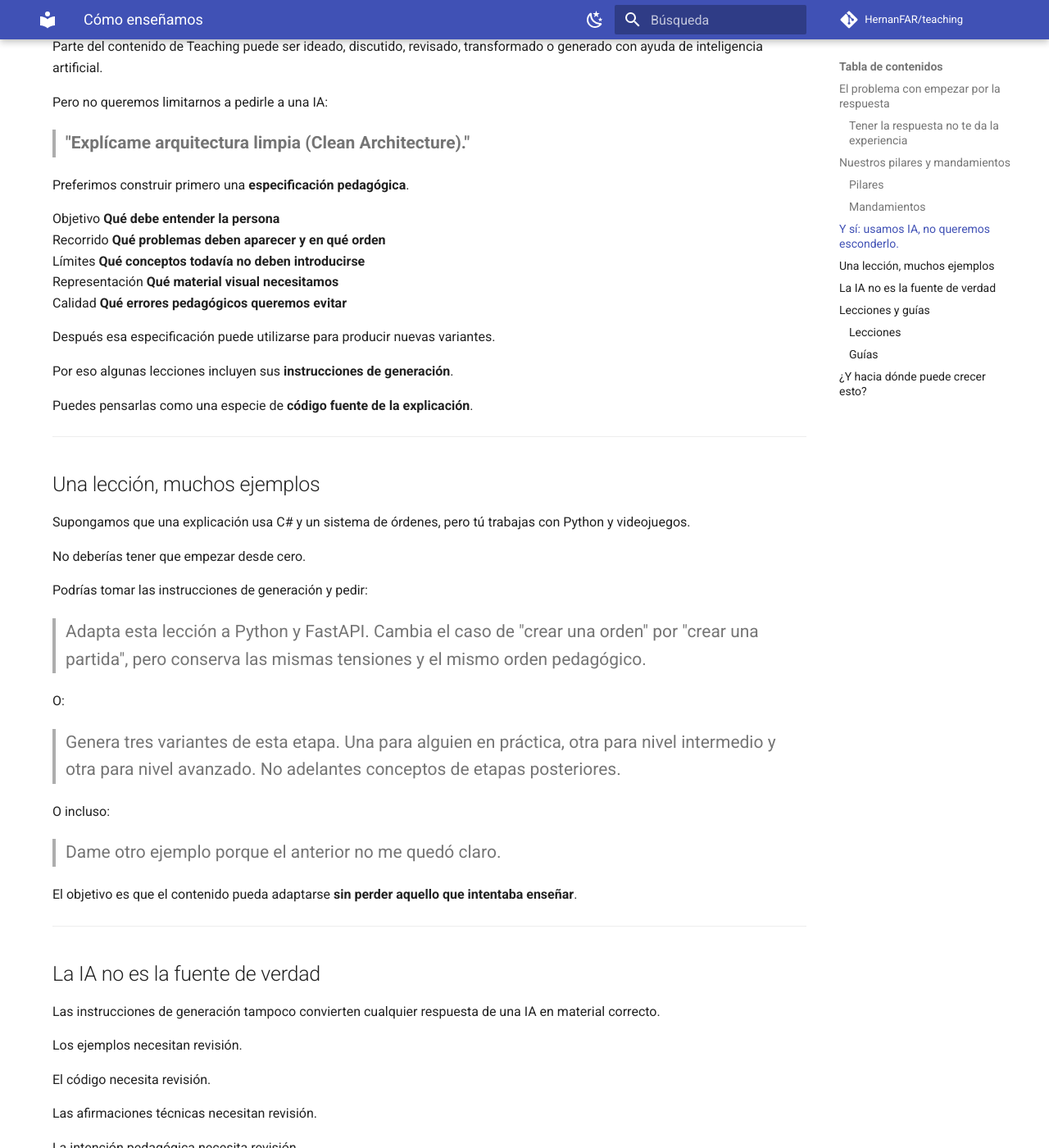
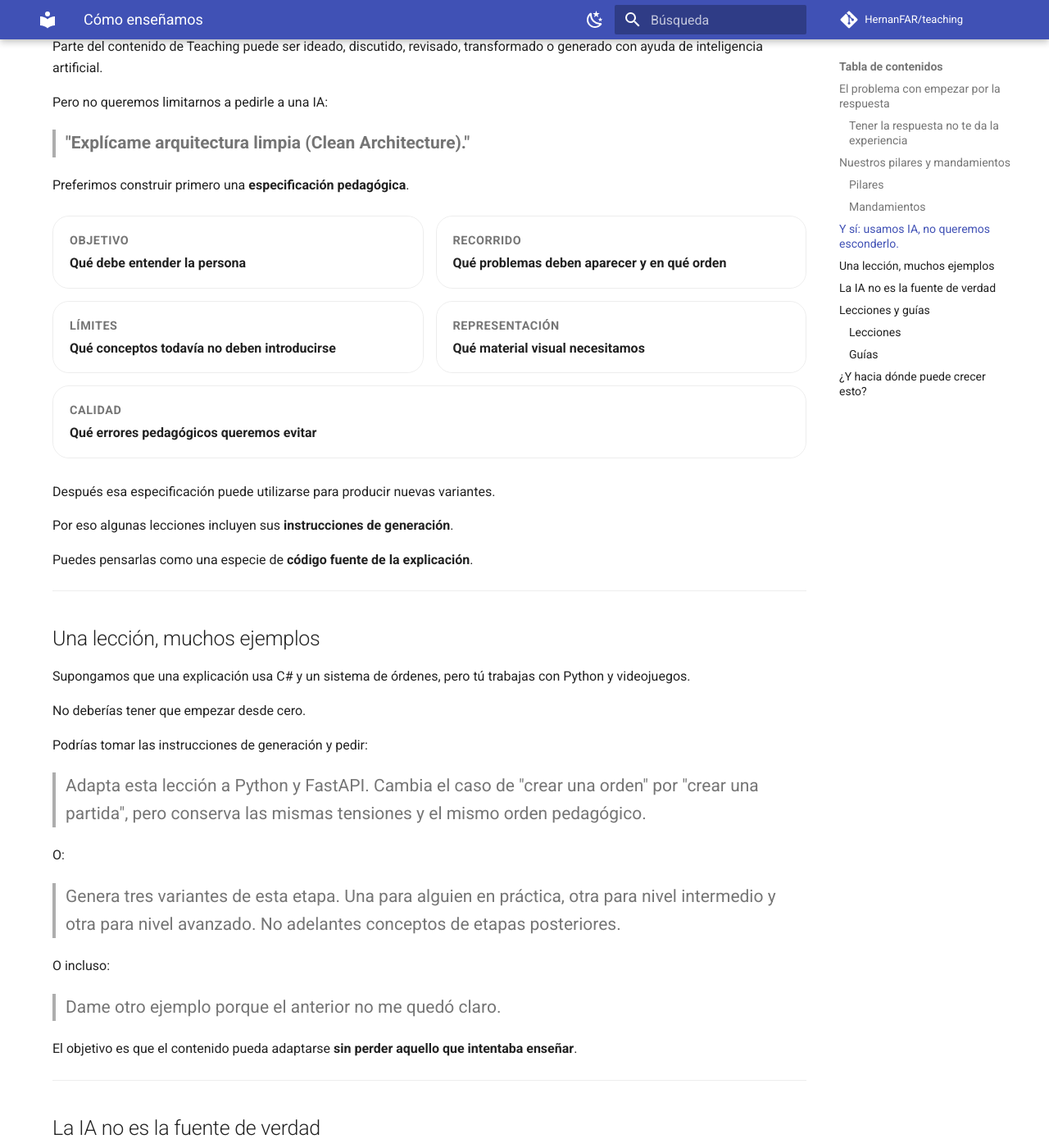
Before and after one commit to HernanFAR/teaching, an MkDocs documentation site: the page built from docs/about/how-we-teach.md, in a window 1280 px wide and 1400 px high, scrolled down 4857 px. Shown: the whole window at 82% size. Built offline with MkDocs 1.6.1 and Material for MkDocs 9.7.7, drawn with Linux system fonts in a browser that asks for light colours; comment, search, counter and statistics services are not loaded.

Commit message:
style: add pedagogical specification layout

```diff
--- a/docs/stylesheets/extra.css
+++ b/docs/stylesheets/extra.css
@@ -369,3 +369,46 @@
     grid-template-columns: 1fr;
   }
 }
+
+
+.pedagogical-spec {
+  display: grid;
+  grid-template-columns: repeat(2, minmax(0, 1fr));
+  gap: 0.75rem;
+  margin: 1.25rem 0 1.4rem;
+}
+
+.pedagogical-spec__item {
+  padding: 0.9rem 1rem;
+  border: 0.05rem solid var(--md-default-fg-color--lightest);
+  border-radius: var(--teaching-radius);
+}
+
+.pedagogical-spec__item:last-child {
+  grid-column: 1 / -1;
+}
+
+.pedagogical-spec__label {
+  display: block;
+  margin-bottom: 0.25rem;
+  color: var(--md-default-fg-color--light);
+  font-size: 0.72rem;
+  font-weight: 700;
+  letter-spacing: 0.04em;
+  text-transform: uppercase;
+}
+
+.pedagogical-spec__item strong {
+  display: block;
+  line-height: 1.4;
+}
+
+@media screen and (max-width: 45rem) {
+  .pedagogical-spec {
+    grid-template-columns: 1fr;
+  }
+
+  .pedagogical-spec__item:last-child {
+    grid-column: auto;
+  }
+}
```
